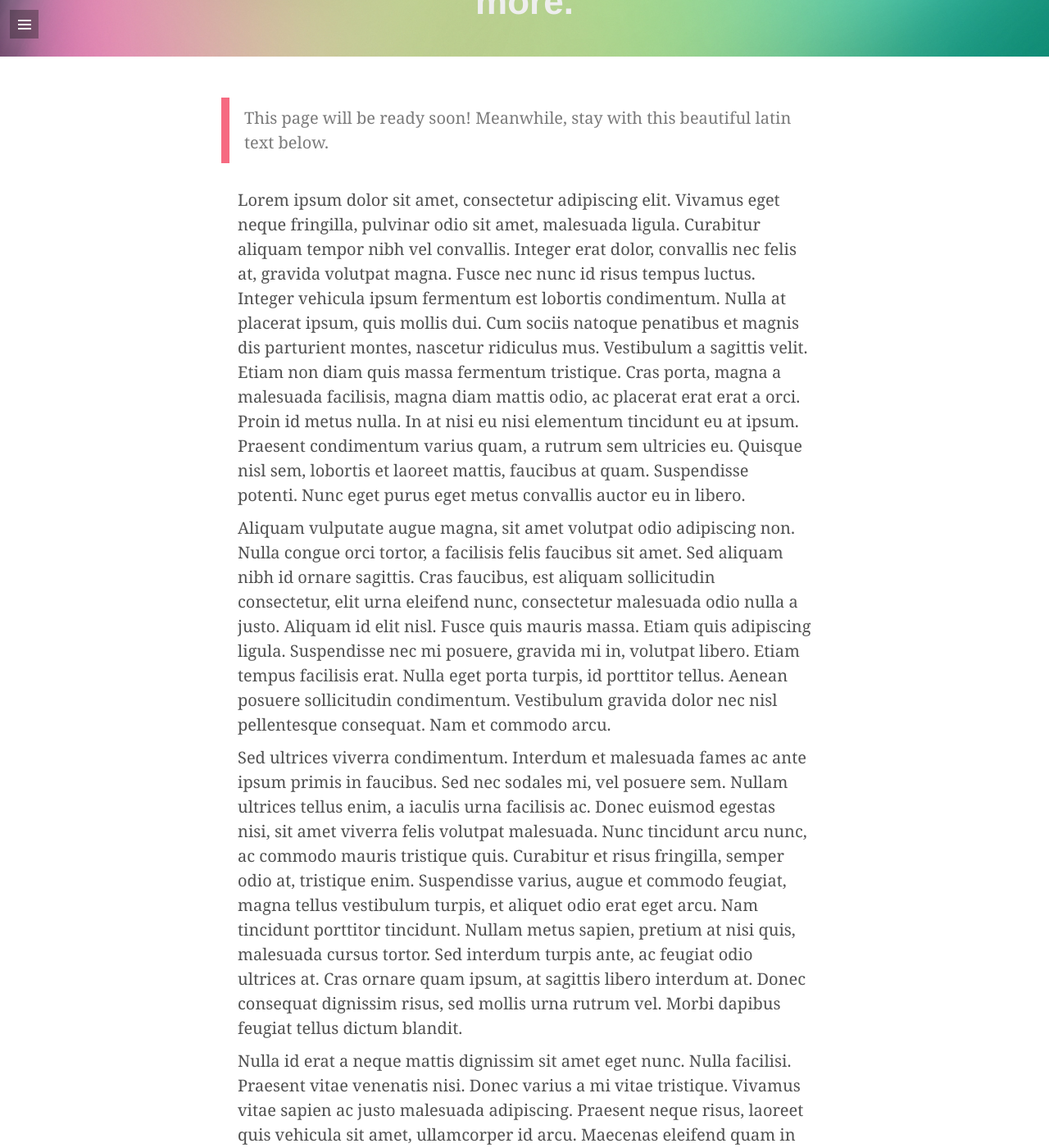
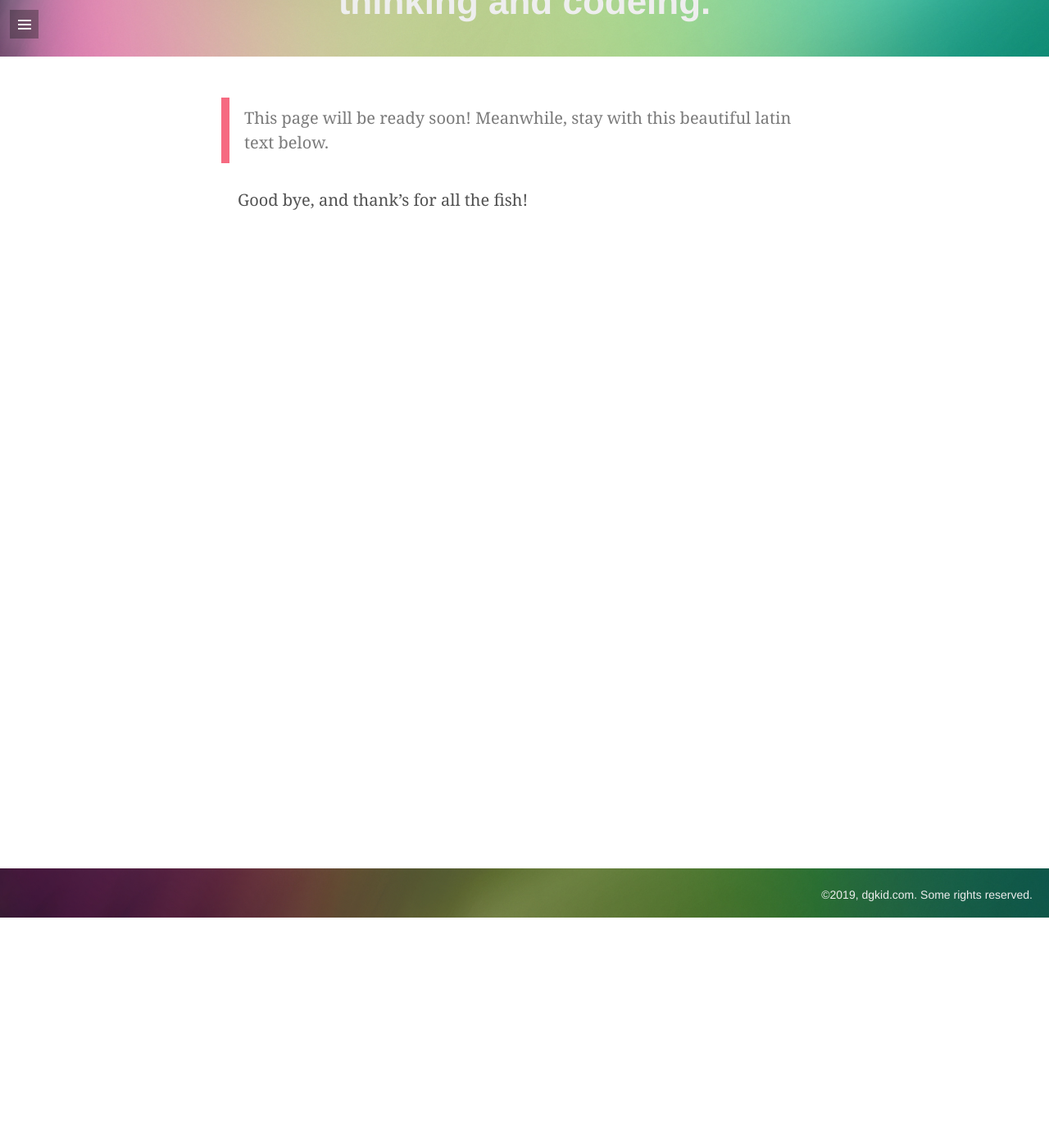
Before and after one commit to cssailing/dgkid, a Jekyll site: the page built from about.md, in a window 1280 px wide and 1400 px high, scrolled down 281 px. Shown: the whole window at 82% size. Built offline with Jekyll 4.4.1, drawn with Linux system fonts in a browser that asks for light colours; some web fonts are replaced; some of the changed text lies outside the part shown.

Commit message:
Update about.md
make simple about

```diff
--- a/about.md
+++ b/about.md
@@ -1,6 +1,6 @@
 ---
 layout: page
-title: About the site, the author, the life, the universe and everything more.
+title: Since be a coder from 2004, thinking and codeing.
 permalink: about/
 ---
 
@@ -8,16 +8,6 @@ permalink: about/
   This page will be ready soon! Meanwhile, stay with this beautiful latin text below.
 </div>
 
-Lorem ipsum dolor sit amet, consectetur adipiscing elit. Vivamus eget neque fringilla, pulvinar odio sit amet, malesuada ligula. Curabitur aliquam tempor nibh vel convallis. Integer erat dolor, convallis nec felis at, gravida volutpat magna. Fusce nec nunc id risus tempus luctus. Integer vehicula ipsum fermentum est lobortis condimentum. Nulla at placerat ipsum, quis mollis dui. Cum sociis natoque penatibus et magnis dis parturient montes, nascetur ridiculus mus. Vestibulum a sagittis velit. Etiam non diam quis massa fermentum tristique. Cras porta, magna a malesuada facilisis, magna diam mattis odio, ac placerat erat erat a orci. Proin id metus nulla. In at nisi eu nisi elementum tincidunt eu at ipsum. Praesent condimentum varius quam, a rutrum sem ultricies eu. Quisque nisl sem, lobortis et laoreet mattis, faucibus at quam. Suspendisse potenti. Nunc eget purus eget metus convallis auctor eu in libero.
 
-Aliquam vulputate augue magna, sit amet volutpat odio adipiscing non. Nulla congue orci tortor, a facilisis felis faucibus sit amet. Sed aliquam nibh id ornare sagittis. Cras faucibus, est aliquam sollicitudin consectetur, elit urna eleifend nunc, consectetur malesuada odio nulla a justo. Aliquam id elit nisl. Fusce quis mauris massa. Etiam quis adipiscing ligula. Suspendisse nec mi posuere, gravida mi in, volutpat libero. Etiam tempus facilisis erat. Nulla eget porta turpis, id porttitor tellus. Aenean posuere sollicitudin condimentum. Vestibulum gravida dolor nec nisl pellentesque consequat. Nam et commodo arcu.
-
-Sed ultrices viverra condimentum. Interdum et malesuada fames ac ante ipsum primis in faucibus. Sed nec sodales mi, vel posuere sem. Nullam ultrices tellus enim, a iaculis urna facilisis ac. Donec euismod egestas nisi, sit amet viverra felis volutpat malesuada. Nunc tincidunt arcu nunc, ac commodo mauris tristique quis. Curabitur et risus fringilla, semper odio at, tristique enim. Suspendisse varius, augue et commodo feugiat, magna tellus vestibulum turpis, et aliquet odio erat eget arcu. Nam tincidunt porttitor tincidunt. Nullam metus sapien, pretium at nisi quis, malesuada cursus tortor. Sed interdum turpis ante, ac feugiat odio ultrices at. Cras ornare quam ipsum, at sagittis libero interdum at. Donec consequat dignissim risus, sed mollis urna rutrum vel. Morbi dapibus feugiat tellus dictum blandit.
-
-Nulla id erat a neque mattis dignissim sit amet eget nunc. Nulla facilisi. Praesent vitae venenatis nisi. Donec varius a mi vitae tristique. Vivamus vitae sapien ac justo malesuada adipiscing. Praesent neque risus, laoreet quis vehicula sit amet, ullamcorper id arcu. Maecenas eleifend quam in purus auctor molestie. In hac habitasse platea dictumst. Praesent non felis aliquam, vestibulum tortor eget, lobortis eros. Ut accumsan nisl sapien, eget pretium magna porttitor et. Nam hendrerit dui velit, ac pharetra ante tristique ac. Suspendisse vitae arcu justo.
-
-Ut sit amet mollis velit. Vivamus eget diam id diam convallis molestie et sagittis diam. Vestibulum pharetra tristique est vel adipiscing. In a est dignissim, auctor magna at, cursus leo. Maecenas varius augue non lacinia eleifend. Fusce tempor elementum rutrum. Donec dolor tortor, condimentum sed vehicula vitae, vehicula at leo. Sed malesuada pulvinar nibh, nec tristique orci semper sed. Aenean risus nisl, placerat vel euismod quis, posuere rhoncus dolor. In quis ante placerat, euismod risus ut, congue dui. Duis luctus semper nunc vel pulvinar. Donec consequat, lorem nec rutrum venenatis, nisi neque pulvinar libero, id venenatis massa magna quis nisl. Nam sit amet tincidunt nunc. Suspendisse sem eros, blandit quis luctus sit amet, feugiat eu tellus. Suspendisse ac consectetur risus. Etiam in hendrerit magna, id tempus eros.
-
-Morbi euismod suscipit suscipit. Phasellus a arcu ac turpis lacinia dictum. Mauris imperdiet commodo quam et condimentum. Aenean est ligula, hendrerit et varius quis, luctus et lorem. Aliquam vestibulum et magna nec aliquam. Suspendisse eu ultricies lectus. Duis vel lorem ut quam bibendum viverra. Curabitur scelerisque, mauris dignissim dignissim egestas, tortor eros pellentesque nunc, ac elementum justo libero sollicitudin erat. Suspendisse suscipit orci eu nibh elementum, non cursus turpis ullamcorper. Integer vehicula libero et tellus vulputate, eu aliquam diam placerat. Morbi pharetra, urna quis bibendum vulputate, nibh nisl dictum risus, et cursus tortor tortor id libero. Integer accumsan, enim sit amet blandit ultricies, diam elit condimentum justo, quis adipiscing dolor eros non neque. Vivamus commodo sem libero, sit amet tincidunt nisi accumsan vitae. Donec nec sem nunc. Phasellus sed placerat erat. Integer nisi lectus, cursus a est id, gravida aliquam purus.
 
 Good bye, and thank's for all the fish!
```
